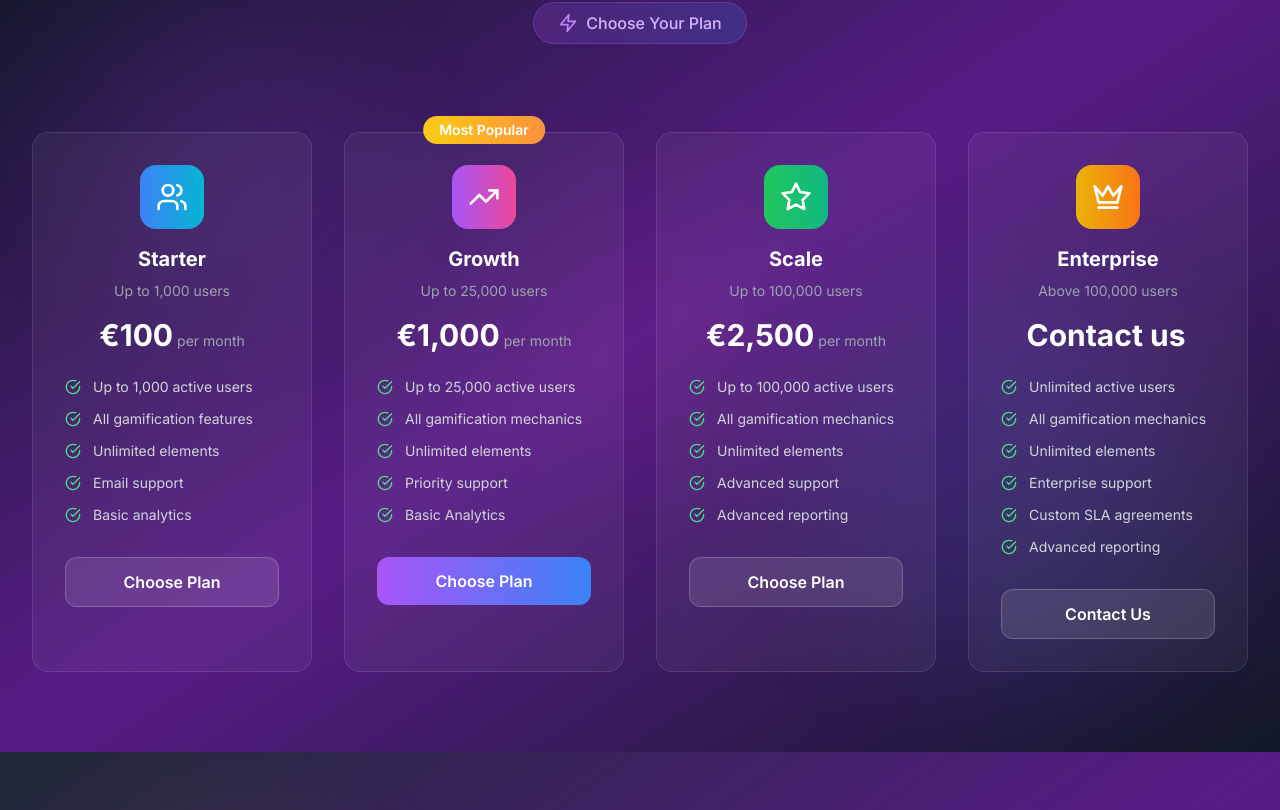
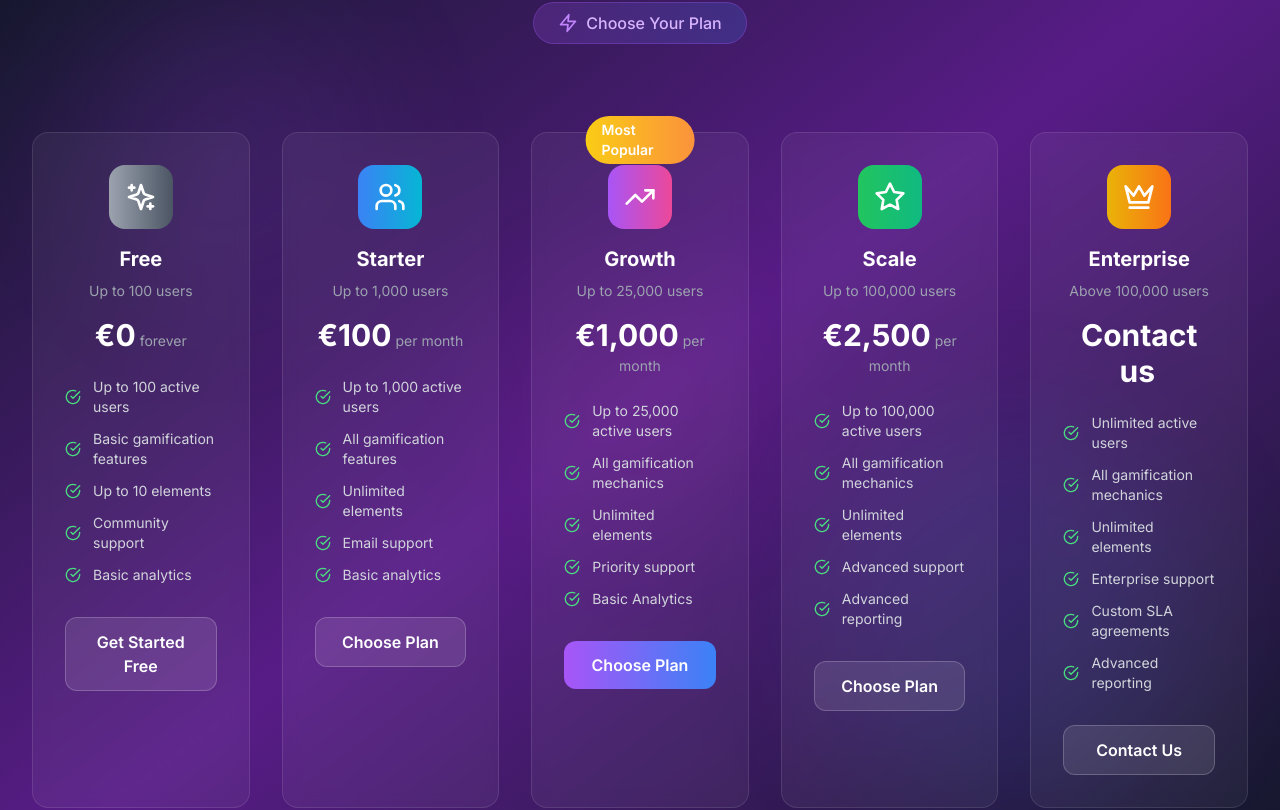
Before and after one commit to judgesteven/website, a React (Create React App) app: page /#/pricing in a window 1280 px wide. Shown: the part 878-1688 px from the top of the page. Built offline with nearby package versions, Linux system fonts and the light colour scheme.

Commit message:
Add Free Plan to pricing page with 5-column grid layout

```diff
--- a/src/components/Pricing.js
+++ b/src/components/Pricing.js
@@ -29,6 +29,22 @@ const Pricing = () => {
   const [showEnterpriseModal, setShowEnterpriseModal] = useState(false);
 
   const pricingTiers = [
+    {
+      title: 'Free',
+      users: 'Up to 100 users',
+      price: '€0',
+      description: 'forever',
+      features: [
+        'Up to 100 active users',
+        'Basic gamification features',
+        'Up to 10 elements',
+        'Community support',
+        'Basic analytics'
+      ],
+      popular: false,
+      icon: Sparkles,
+      color: 'from-gray-400 to-gray-600'
+    },
     {
       title: 'Starter',
       users: 'Up to 1,000 users',
@@ -176,6 +192,8 @@ const Pricing = () => {
 
   const getPaymentUrl = (tierTitle) => {
     switch (tierTitle) {
+      case 'Free':
+        return null; // Free plan doesn't need payment
       case 'Starter':
         return 'https://pay.gocardless.com/BRT00040JFMP578';
       case 'Growth':
@@ -357,7 +375,7 @@ const Pricing = () => {
 
           </div>
 
-          <div className="grid grid-cols-1 md:grid-cols-2 lg:grid-cols-4 gap-8">
+          <div className="grid grid-cols-1 md:grid-cols-2 lg:grid-cols-5 gap-8">
             {pricingTiers.map((tier, index) => {
               const IconComponent = tier.icon;
               return (
@@ -411,6 +429,20 @@ const Pricing = () => {
                             className={buttonClass}
                           >
                             Contact Us
+                          </button>
+                        );
+                      } else if (tier.title === 'Free') {
+                        return (
+                          <button
+                            onClick={() => {
+                              const accessSection = document.getElementById('access-section');
+                              if (accessSection) {
+                                accessSection.scrollIntoView({ behavior: 'smooth' });
+                              }
+                            }}
+                            className={buttonClass}
+                          >
+                            Get Started Free
                           </button>
                         );
                       } else if (paymentUrl) {
```
